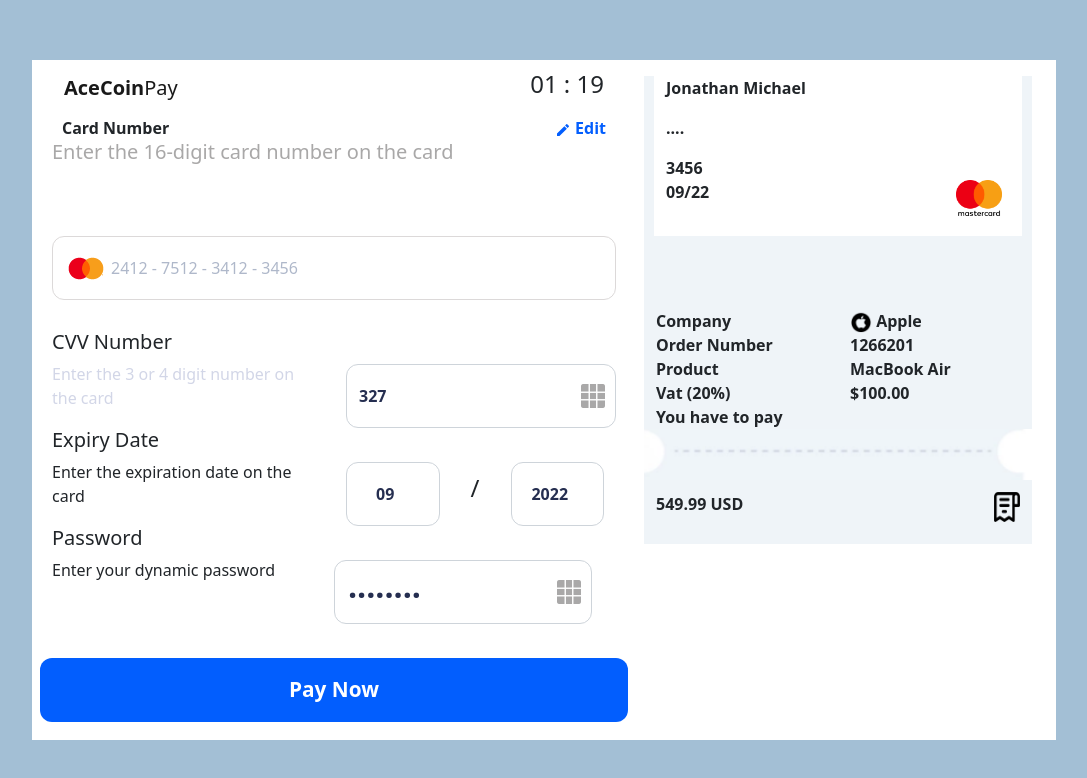
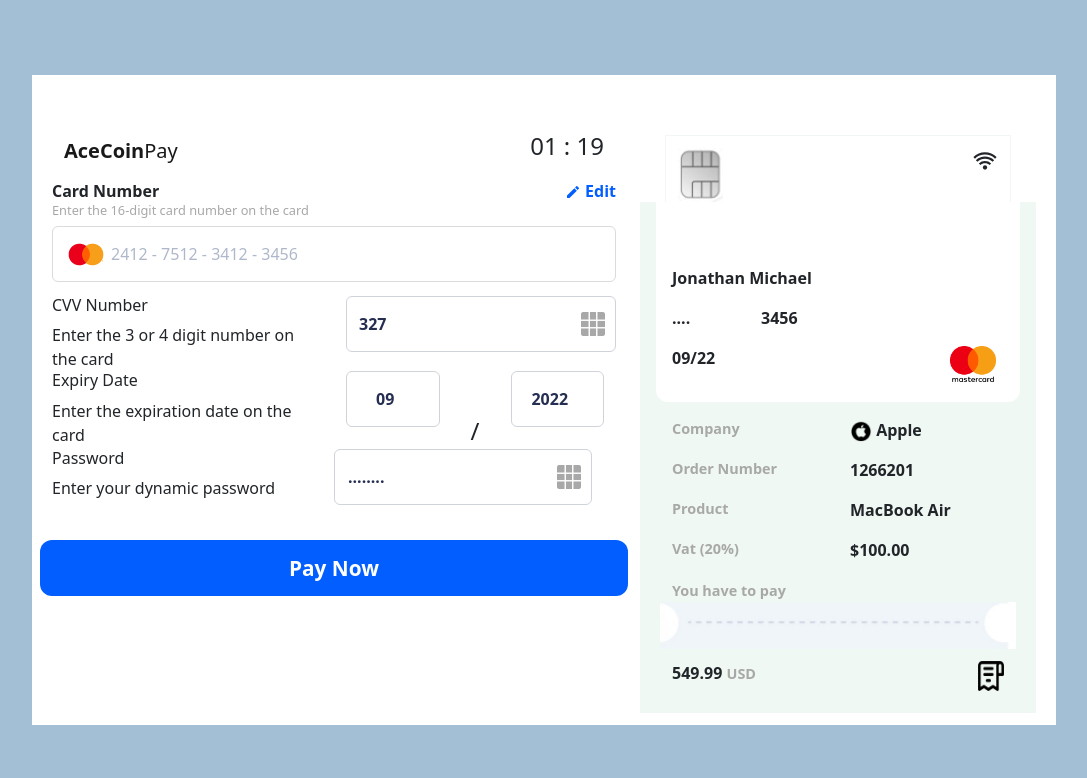
Before and after one commit to kamzzy/ace-coin-pay-accessment, a React (Create React App) app: page / in a window 1280 px wide. Shown: the top 778 px of the page, without its empty margins (96-1183 px from the left). Built offline with nearby package versions, Linux system fonts and the light colour scheme.

Commit message:
style update

```diff
--- a/src/App.js
+++ b/src/App.js
@@ -1,5 +1,6 @@
 import Date from "./Components/Date";
 import { MdModeEditOutline } from "react-icons/md";
+import { BiWifi } from "react-icons/bi";
 
 
 function App() {
@@ -64,25 +65,33 @@
               </div>
             </form>
           </div>
-          <div className="col-5">
+          <div className="col-5 cardDetails">
 
-            <div className="card">
-              <div className="card-body">
-
+              <div className="row cardChipRow">
+                <div className="col-6 cardChip">
+                  <img src="/icons/cardChip.png" alt="cardChip" />
+                </div>
+                <div className="network col-6">
+                  <BiWifi />
+                </div>
+              </div>
+            <div className="cardDetails2">
             <div className="row creditCard">
               <div className="creditCard-bg">
                 <div className="col-12">
                   <p>Jonathan Michael</p>
                 </div>
                 <div className="row">
-                    <div className="col-8">
-                      <p className="card-text">....</p>
-                      <p className="card-text">3456</p>
+                  <div className="col-3">
+                    <p><strong>....</strong></p>
+                  </div>
+                  <div className="col-4">
+                    <p>3456</p>
                   </div>
                 </div>
                 <div className="row">
                   <div className="col-6">
-                      <p className="card-text">09/22</p>
+                    <p>09/22</p>
                   </div>
 
                   <div className="col-6 mCard2-div">
@@ -92,38 +101,38 @@
               </div>
             </div>
             <div className="row bg">
-                  <div className="col-6 bg">
-                    <p className="card-text">Company</p>
+              <div className="col-6">
+                <p className="greyText">Company</p>
               </div>
               <div className="col-6">
-                    <p className="card-text">
+                <p>
                   <img src="/icons/apple.png" alt="apple" className="appleIcon" /> Apple </p>
               </div>
               <div className="col-6">
-                    <p className="card-text">Order Number</p>
+                <p className="greyText">Order Number</p>
               </div>
               <div className="col-6">
-                    <p className="card-text">1266201</p>
+                <p>1266201</p>
               </div>
               <div className="col-6">
-                    <p className="card-text">Product</p>
+                <p className="greyText">Product</p>
               </div>
               <div className="col-6">
-                    <p className="card-text">MacBook Air</p>
+                <p>MacBook Air</p>
               </div>
               <div className="col-6">
-                    <p className="card-text">Vat (20%)</p>
+                <p className="greyText"> Vat (20%)</p>
               </div>
               <div className="col-6">
-                    <p className="card-text">$100.00</p>
+                <p>$100.00</p>
               </div>
               <div className="col-12">
-                    <p className="card-text">You have to pay</p>
+                <span className="greyText">You have to pay</span>
               </div>
               <img src="/icons/pattern.png" alt="design" className="pattern" />
 
               <div className="col-6 receiptDiv">
-                    <p className="card-text"><strong>549</strong>.99 USD</p>
+                <p><strong>549</strong>.99 <span className="greyText">USD</span></p>
               </div>
               <div className="col-6 invoiceDiv">
                 <img src="/icons/invoice.png" alt="receipt" className="receipt" />
@@ -131,11 +140,7 @@
             </div>
           </div>
           </div>
-
         </div>
-
-        </div>
-
       </div>
     </div>
   );
--- a/src/index.css
+++ b/src/index.css
@@ -20,7 +20,6 @@
 .cardNumber {
   display: flex;
   justify-content: space-between;
-  padding: 0 10px;
   font-weight: bold;
 }
 
@@ -30,6 +29,7 @@
 
 .enterDigit {
   color: rgb(169, 168, 168);
+  font-size: 0.8rem;
 }
 
 .placeHolder {
@@ -37,27 +37,29 @@
   background-repeat: no-repeat;
   background-position: 10px center;
   text-indent: 46px;
-  border-color: rgb(220, 217, 217);
-  height: 4rem;
+  border-color: rgb(217, 220, 218);
+  height: 3.5rem;
+  margin-bottom: 14px;
 }
 
 .placeHolder::placeholder {
   color: #afb8ca;
 }
 
-.cardNumberInput {
-  padding: 30px 0;
+form h5 {
+  font-size: 1rem;
 }
 
-.cvv span {
-  color: #d2d6e7;
+.spanDetails {
+  color: rgb(169, 168, 168);
+  font-size: 0.8rem;
 }
 .cvvInput,
 .passwordInput {
   background-image: url(/public/icons/grid.png);
   background-repeat: no-repeat;
   background-position: right 10px center;
-  height: 4rem;
+  height: 3.5rem;
 }
 
 .expiryDate {
@@ -65,7 +67,7 @@
 }
 
 .expiryDate input {
-  height: 4rem;
+  height: 3.5rem;
   text-align: center;
   padding: 0 !important;
 }
@@ -75,6 +77,7 @@
  justify-content: center;
  font-size: 1.5rem;
  padding-top: 2.6rem;
+
 }
 
 .cvvInput::placeholder,
@@ -82,6 +85,7 @@
 .passwordInput::placeholder {
   color: #252e50;
   font-weight: bold;
+  font-size: 1rem;
 }
 
 .passwordInput::placeholder {
@@ -94,39 +98,27 @@
   display: flex;
   justify-content: center;
   background-color: #025efe;
-
+  margin: 6% 0 0 0;
+  border-radius: 12px !important;
 }
 
-.payButton button {
+ .payButton button {
   width: 100%;
-  height: 4rem;
+  height: 3.5rem;
   color: white;
   font-weight: bold;
   font-size: 1.3rem;
+ }
+
+.cardDetails {
+  font-weight: bold;
+  border-radius: 12px;
+  padding: 12px;
 }
 
-form input,
-.payButton {
-  border-radius: 12px !important;
-  margin-top: 34px;
-}
-
-.card {
-  display: flex;
-  justify-content: space-between;
-  font-weight: bold;
-  border: transparent;
-  background-color: #eff4f8;
-}
-
-.card-body {
-  height: 85vh;
-  background-color: #fff;
-}
-
-.bg .col-6,
-.bg .col-12 {
-  background-color: #eff4f8;
+.cardDetails2 {
+  background-color: #eff8f2;
+  padding: 0 12px;
 }
 
 .appleIcon {
@@ -165,10 +157,45 @@
 }
 
 .creditCard {
-  background-color: #eff4f8;
-  padding: 0 10px 20% 10px;
+  padding: 0 1rem 1rem 1rem;
+}
+
+.bg{
+  margin: 0 0.5rem;
 }
 
 .creditCard-bg {
   background-color: #fff;
+  border-radius: 0 0 12px 12px;
+  padding: 4rem 1rem 0 1rem;
 }
+
+.cardChipRow {
+  margin: 0 1px;
+  padding: 0 6%;
+}
+
+.cardChip {
+  padding-top: 12px;
+  background-color: #fff;
+  border-left: solid 0.2px #f3f7f4;
+  border-top: solid 0.2px #f3f7f4;
+}
+
+.network {
+  display: flex;
+  justify-content: flex-end;
+  font-size: 26px;
+  border-right: solid 0.2px #f3f7f4;
+  border-top: solid 0.2px #f3f7f4;
+  padding-top: 12px;
+}
+
+.firstRow {
+  padding: 3rem 0 0 0;
+}
+
+.greyText {
+  color: rgb(169, 168, 168);
+  font-size: 0.9rem;
+}
```
Also changed, not shown: public/icons/cardChip.png (added). Lines whose indentation alone changed are shown as unchanged.
